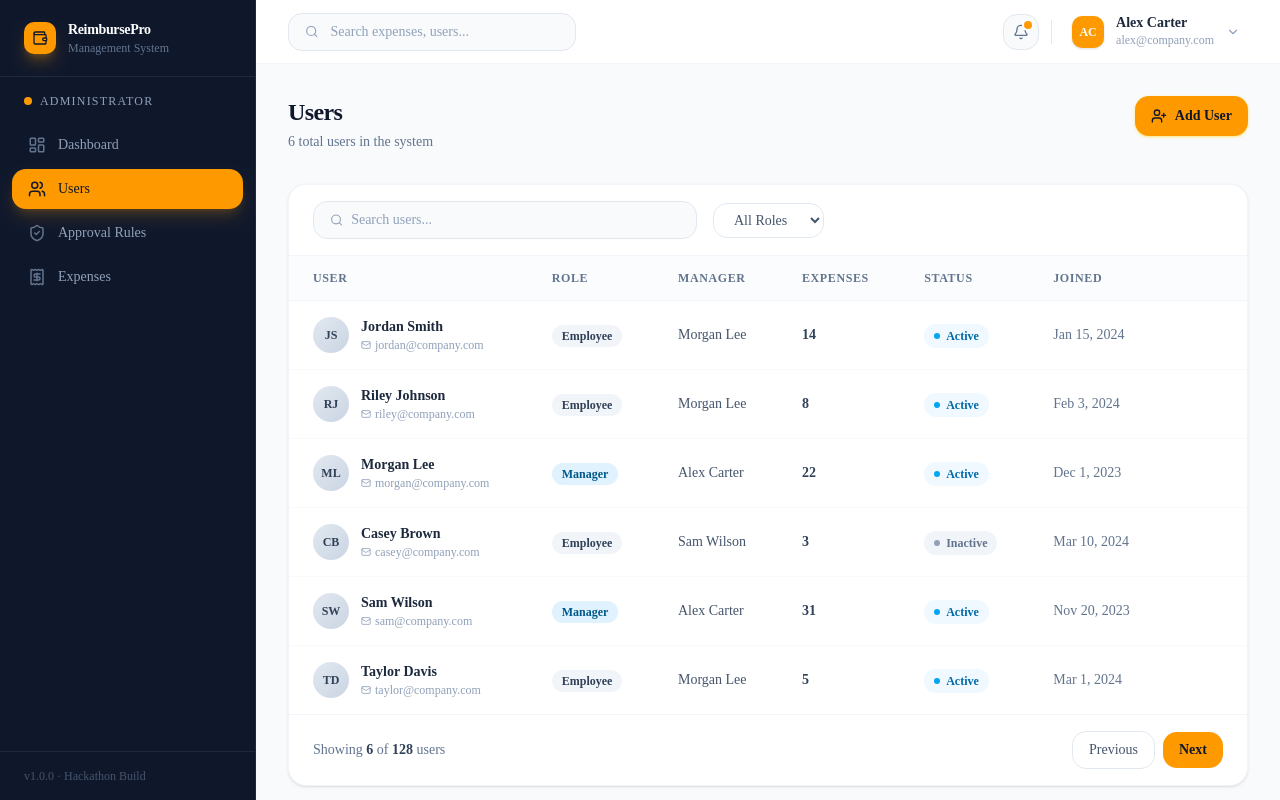
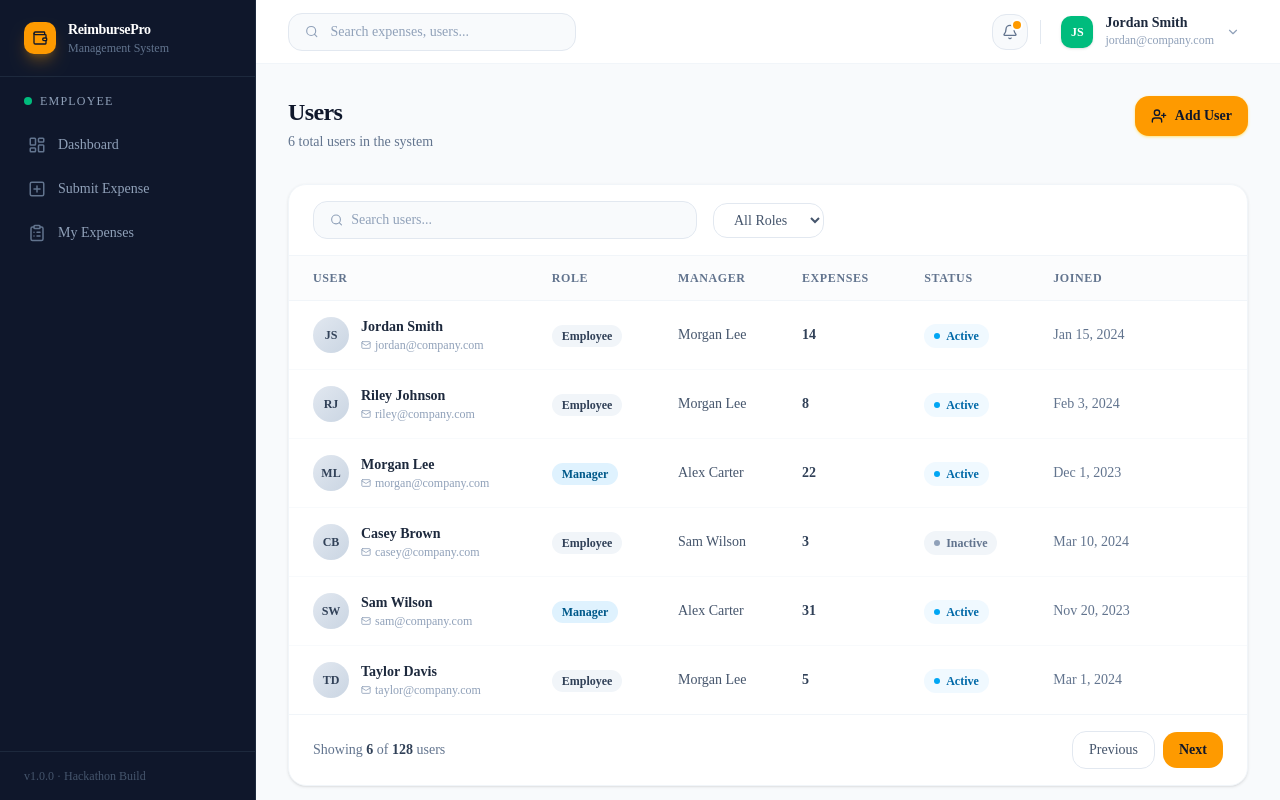
Before and after one commit to michael-020/Reimbursement-Management, a Next.js app: page /admin/users in a window 1280 px wide. Built offline with nearby package versions, Linux system fonts and the light colour scheme.

Commit message:
fix: schema updated

```diff
--- a/app/(dashboard)/layout.tsx
+++ b/app/(dashboard)/layout.tsx
@@ -1,7 +1,7 @@
 import Sidebar from "@/components/sidebar";
 import Navbar from "@/components/navbar";
 
-const role = "admin" as const;
+const role = "employee" as const;
 
 export default function DashboardLayout({
   children,
```
Also changed, not shown: 1 other file (tests, documents, lock files or other folders).
